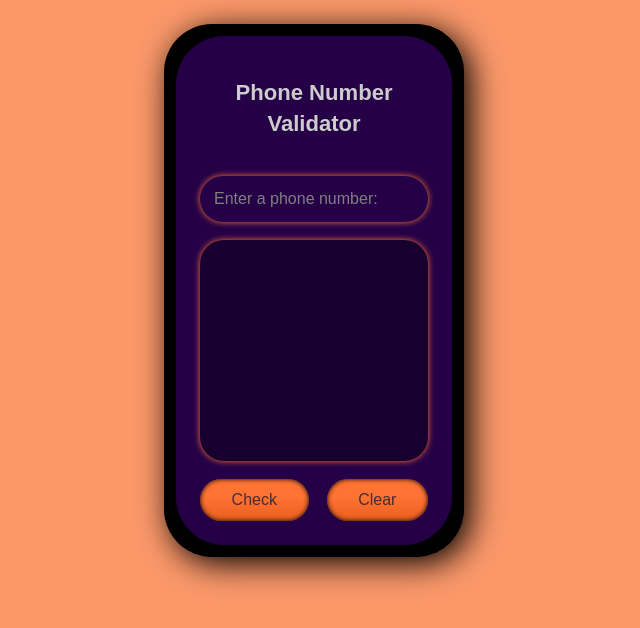
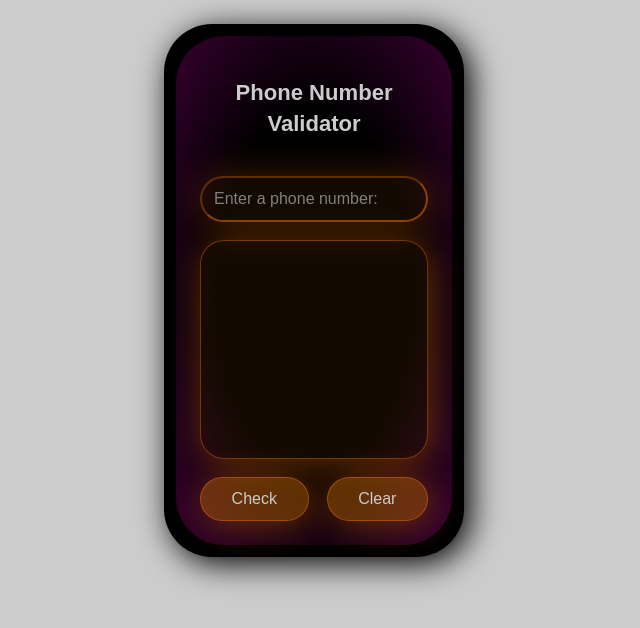
Before and after one commit to Maykopr/telephone-number-validator, a website: page index.html in a window 1280 px wide. Shown: the whole page, without its empty margins (326-966 px from the left). Drawn offline with Linux system fonts and the light colour scheme.

Commit message:
feat(styles.css): altera o bg e shadows pra aspecto vitrio

```diff
--- a/styles.css
+++ b/styles.css
@@ -23,7 +23,7 @@
 	--neutral-lighter: hsl(200, 0%, 80%);
 	--neutral-darker: hsl(200, 0%, 50%);
 
-	--primary: hsl(271, 100%, 14%);
+	--primary: hsl(271, 100%, 24%);
 	--primary-darker: hsl(271, 100%, 9%);
 	--primary-lighter: hsl(271, 100%, 24%);
 
@@ -102,7 +102,7 @@
 }
 
 body {
-	background-color: var(--secondary-lighter);
+	background-color: var(--neutral-lighter);
 	display: flex;
 	flex-direction: column;
 	align-items: center;
@@ -115,12 +115,12 @@ body {
 	width: var(--width);
 	aspect-ratio: var(--ratio3h);
 	padding: var(--sp-container-s);
-	background-color: var(--dark);
 	display: flex;
 	flex-direction: column;
 	border-radius: var(--space-xl);
 	box-shadow: var(--shadow) var(--dark);
 	color: var(--neutral-lighter);
+	background-color: var(--dark);
 }
 
 .screen {
@@ -129,9 +129,10 @@ body {
 	display: flex;
 	flex-direction: column;
 	align-items: center;
-	background-color: var(--primary);
+	background-color: var(--dark);
 	border-radius: var(--space-xl);
 	gap: var(--space-m);
+	background-image: radial-gradient(var(--dark) 50%, hsla(308, 100%, 50%, 0.303) 120%);
 }
 
 .title {
@@ -148,12 +149,12 @@ body {
 .form__input {
 	padding: var(--sp-container-s);
 	width: 100%;
-	background-color: transparent;
+	background: hsla(33, 98%, 24%, 0.15);
 	border-radius: var(--space-l);
 	color: var(--secondary-lighter);
-	box-shadow: 0 0 6px var(--secondary);
-	border-color: transparent;
+	border-color: hsla(28, 100%, 50%, 0.5);
 	font-size: var(--fs-fixed-m);
+	box-shadow: 3px 3px 40px 0 hsla(28, 100%, 50%, 0.3);
 }
 
 .form__input::placeholder {
@@ -168,9 +169,6 @@ body {
 }
 
 .form__results {
-	background-color: var(--primary-darker);
-	border-radius: var(--space-l);
-	box-shadow: 0 0 6px var(--secondary);
 	color: var(--secondary-lighter);
 	flex: 1;
 	font-size: var(--fs-container-m);
@@ -181,6 +179,14 @@ body {
 	text-align: center;
 	width: 100%;
 	word-wrap: break-word;
+	border-radius: var(--space-l);
+	box-shadow: 0 8px 32px var(--secondary);
+
+	background: hsla(33, 98%, 24%, 0.15);
+	box-shadow: 3px 4px 35px 0 hsla(28, 100%, 50%, 0.4);
+	backdrop-filter: blur(3px);
+	-webkit-backdrop-filter: blur(3px);
+	border: 1px solid hsla(28, 100%, 50%, 0.4);
 }
 
 .pad-button {
@@ -193,16 +199,22 @@ body {
 	flex-grow: 1;
 	padding: var(--sp-container-s);
 	border-radius: var(--space-l);
-	color: var(--tertiary);
+	color: var(--neutral-light);
 	border: none;
 	font-size: var(--fs-fixed-m);
 	cursor: pointer;
 	background-image: linear-gradient(var(--secondary) 40%, var(--secondary-darker) 100%);
 	box-shadow: 0 0 5px inset var(--dark);
+
+	background: hsla(33, 100%, 48%, 0.355);
+	box-shadow: 3px 4px 35px 0 hsla(28, 100%, 50%, 0.4);
+	backdrop-filter: blur(3px);
+	-webkit-backdrop-filter: blur(3px);
+	border: 1px solid hsla(28, 100%, 50%, 0.4);
 }
 
 @media screen and (hover: hover) {
 	button:hover {
-		background: var(--secondary-darker);
+		background: hsla(33, 100%, 48%, 0.6);
 	}
 }
```
